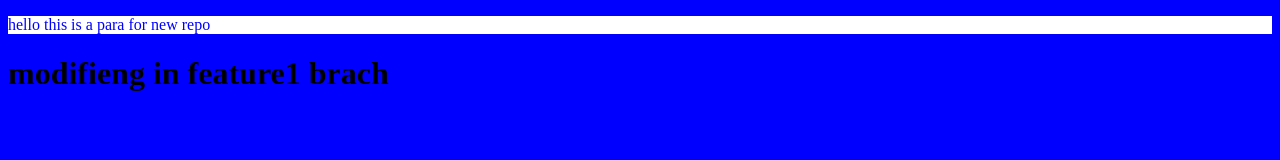
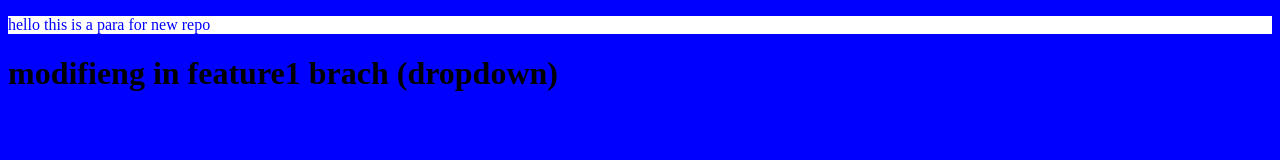
Before and after one commit to Pawan-303/localRepo, a plain HTML site: page index.html in a window 1280 px wide. Drawn offline with Linux system fonts and the light colour scheme.

```diff
--- a/index.html
+++ b/index.html
@@ -8,6 +8,6 @@
 </head>
 <body>
     <p>hello this is a para for new repo</p>
-    <h1>modifieng in feature1 brach</h1>
+    <h1>modifieng in feature1 brach (dropdown)</h1>
 </body>
 </html>
```
